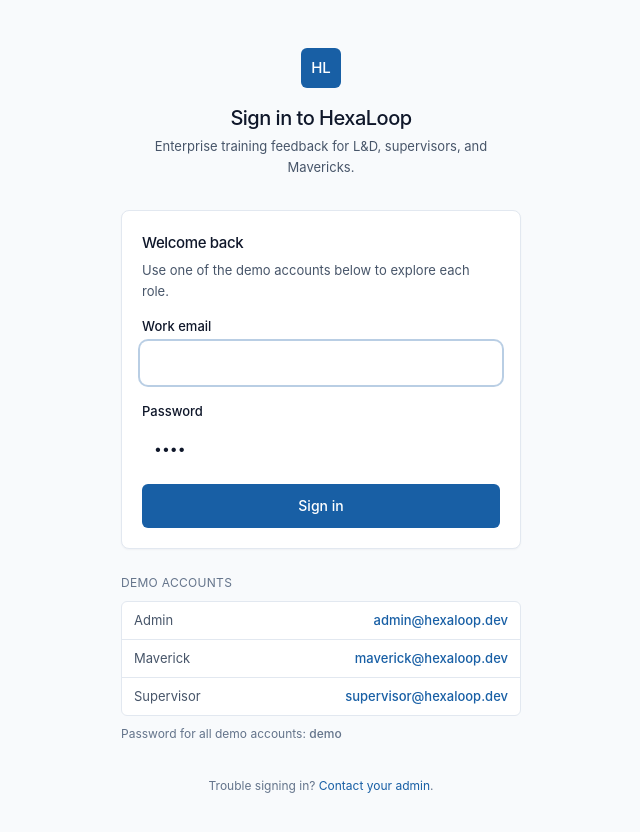
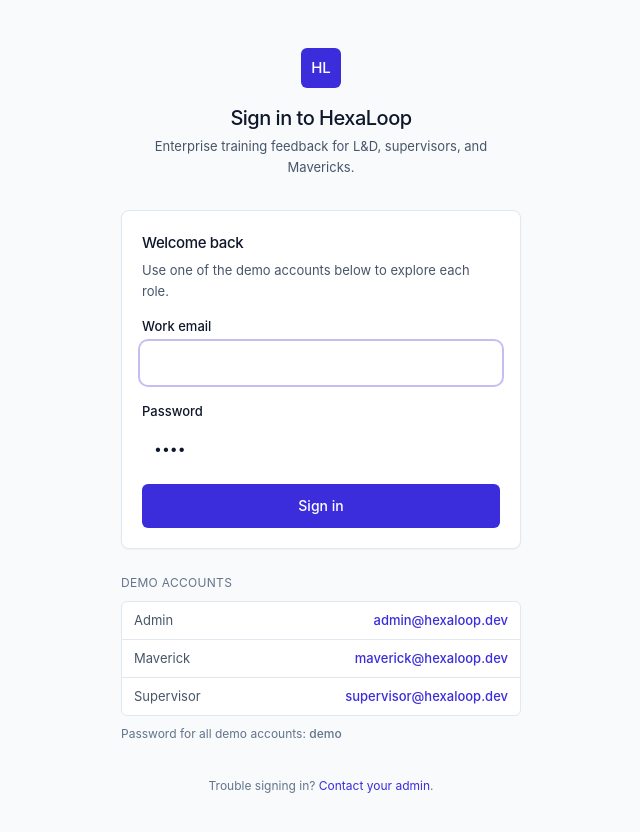
Before and after one commit to vkartk/HexaLoop, a React (Vite) app in the folder apps/web/: page /login in a window 1280 px wide. Shown: the top 832 px of the page, without its empty margins (319-959 px from the left). Built offline with nearby package versions, Linux system fonts and the light colour scheme; no server answers; a web font is replaced by a local one; what openapi-fetch would draw is missing.

Commit message:
feat(ui): update brand color to Hexaware violet #3B2DDC
Replaces the placeholder blue (#185FA5) with Hexaware's brand violet
across the full 50–900 scale.

```diff
--- a/apps/web/tailwind.config.ts
+++ b/apps/web/tailwind.config.ts
@@ -6,17 +6,17 @@ const config: Config = {
     extend: {
       colors: {
         brand: {
-          DEFAULT: '#185FA5',
-          50: '#EEF5FC',
-          100: '#D6E6F5',
-          200: '#A8C7E8',
-          300: '#79A8DB',
-          400: '#4B89CE',
-          500: '#185FA5',
-          600: '#134B83',
-          700: '#0F3962',
-          800: '#0A2641',
-          900: '#051321',
+          DEFAULT: '#3B2DDC',
+          50: '#EBEAFC',
+          100: '#D8D5F8',
+          200: '#B1ABF1',
+          300: '#8981EA',
+          400: '#6257E3',
+          500: '#3B2DDC',
+          600: '#3327BF',
+          700: '#2B21A1',
+          800: '#201979',
+          900: '#161151',
         },
         ai: {
           DEFAULT: '#534AB7',
```
